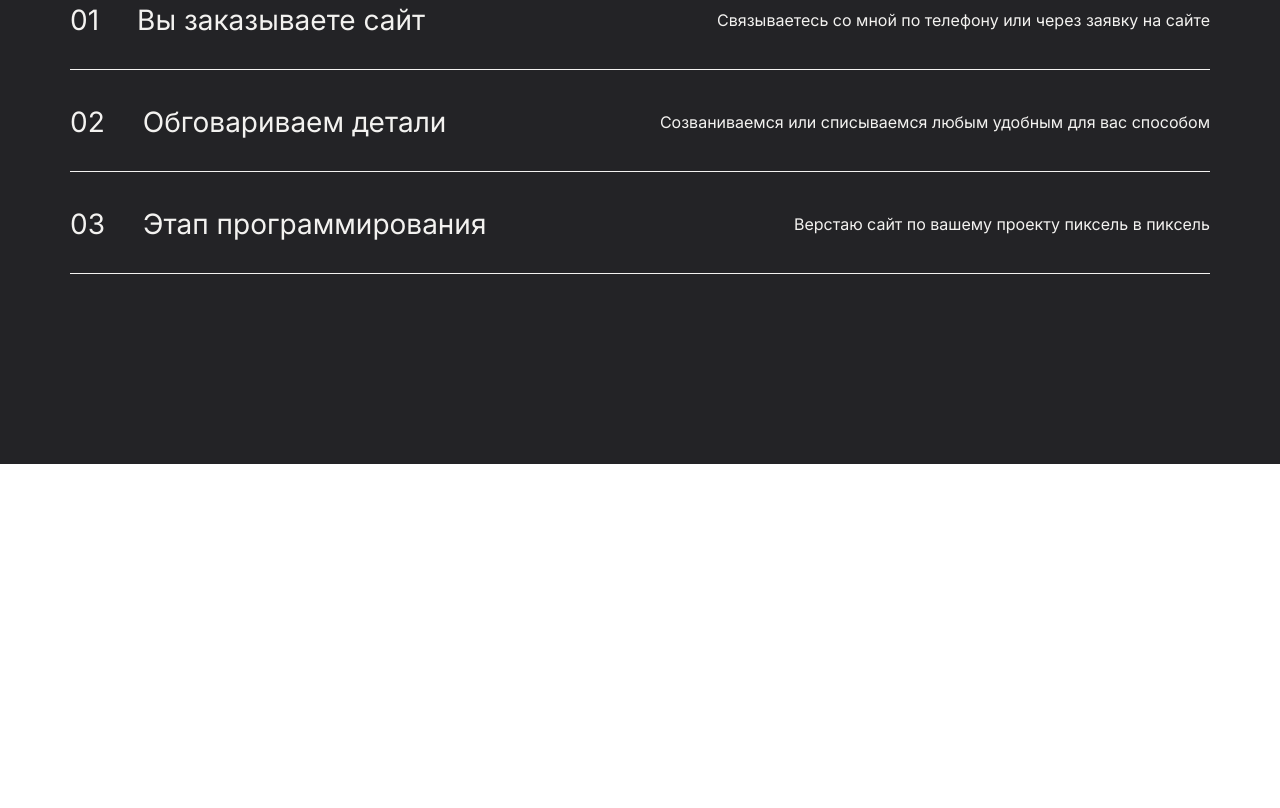
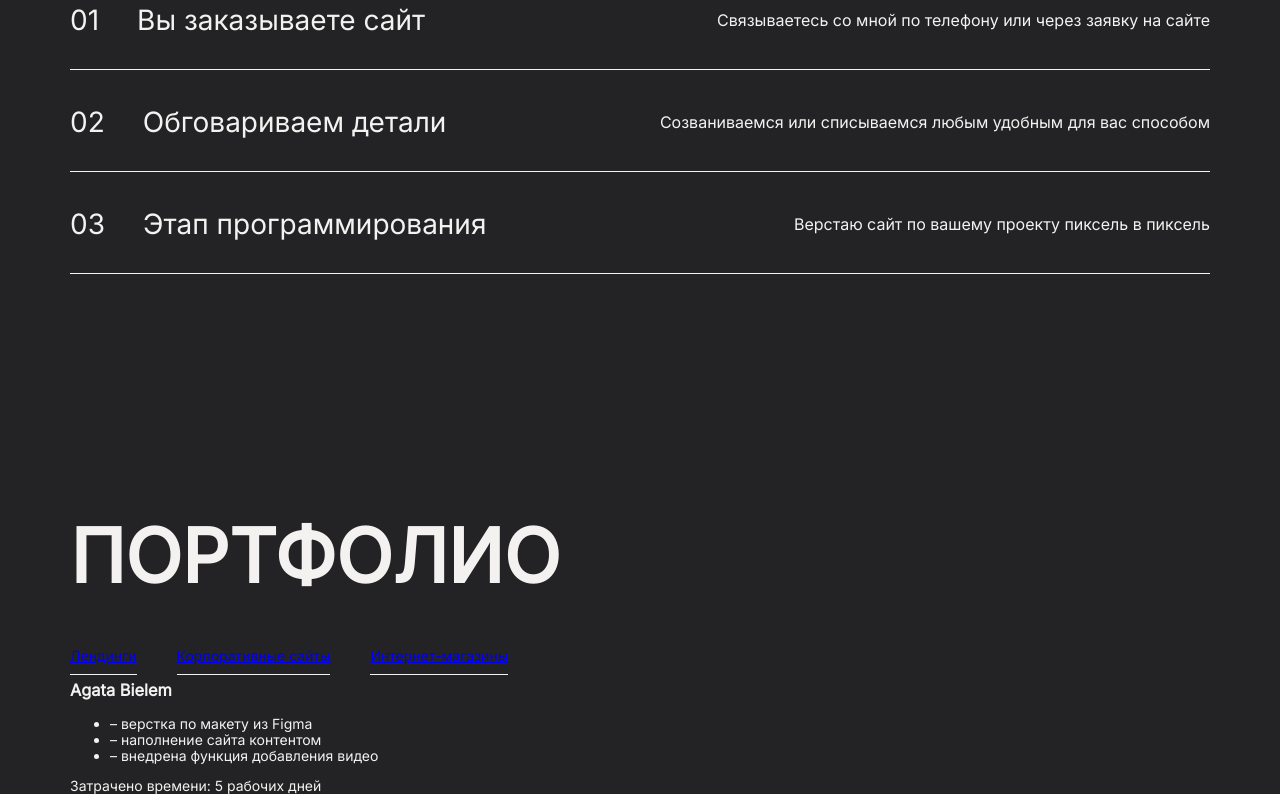
Before and after one commit to Zaveka/Portfolio, a plain HTML site: page index.html in a window 1280 px wide. Shown: the part 2005-2813 px from the top of the page. Before the commit the page ends 2469 px from the top, so only its background shows below. Drawn offline with Linux system fonts and the light colour scheme.

Commit message:
add files

```diff
--- a/css/style.css
+++ b/css/style.css
@@ -297,3 +297,16 @@ header{
 .about-item .title-h3{
     margin-bottom: 21px;
 }
+.nav-tabs{
+    display: flex;
+    list-style-type: none;
+    padding-left: 0;
+    margin: 0;
+}
+.nav-tabs-item{
+    margin-right: 40px;
+}
+.nav-tabs-link{
+    border-bottom: 1px solid #F3F2F0;
+    padding-bottom: 10px;
+}
--- a/index.html
+++ b/index.html
@@ -114,6 +114,36 @@
                     </div>
                 </div>
             </section>
+            <h1 class="title-h1 portfolio">Портфолио</h1>
+        </div>
+        <div class="gradient">
+            <div class="wrapper">
+                <section class="section-portfolio">
+                    <div id="tabs">
+                        <ul class="nav-tabs">
+                          <li class="nav-tabs-item"><a class="nav-tabs-link" href="#tabs-1">Лендинги</a></li>
+                          <li class="nav-tabs-item"><a class="nav-tabs-link" href="#tabs-2">Корпоративные сайты</a></li>
+                          <li class="nav-tabs-item"><a class="nav-tabs-link" href="#tabs-3">Интернет-магазины</a></li>
+                        </ul>
+                        <div id="tabs-1">
+                            <div class="work">
+                                <div class="work-item">
+                                    <h3 class="work-title">Agata Bielem</h3>
+                                    <ul class="work-list">
+                                        <li>– верстка по макету из Figma</li>
+                                        <li>– наполнение сайта контентом</li>
+                                        <li>– внедрена функция добавления видео</li>
+                                    </ul>
+                                    <p class="work-time">Затрачено времени: 5 рабочих дней</p>
+
+                                </div>
+                            </div>
+                        </div>
+                        <div id="tabs-2"></div>
+                        <div id="tabs-3"></div>
+                    </div>
+                </section>
+            </div>
         </div>
             <footer>
 
```
Also changed, not shown: img/portfolio/agata.png (added).
